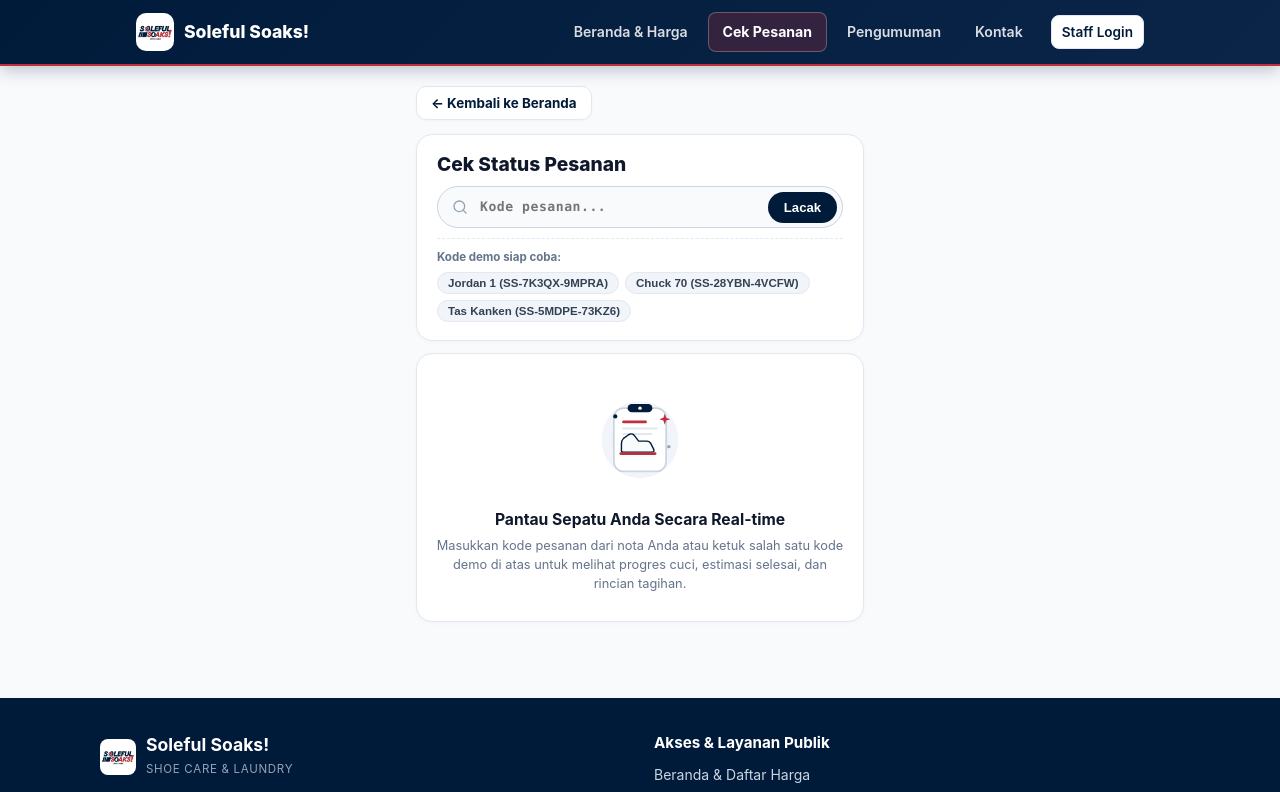
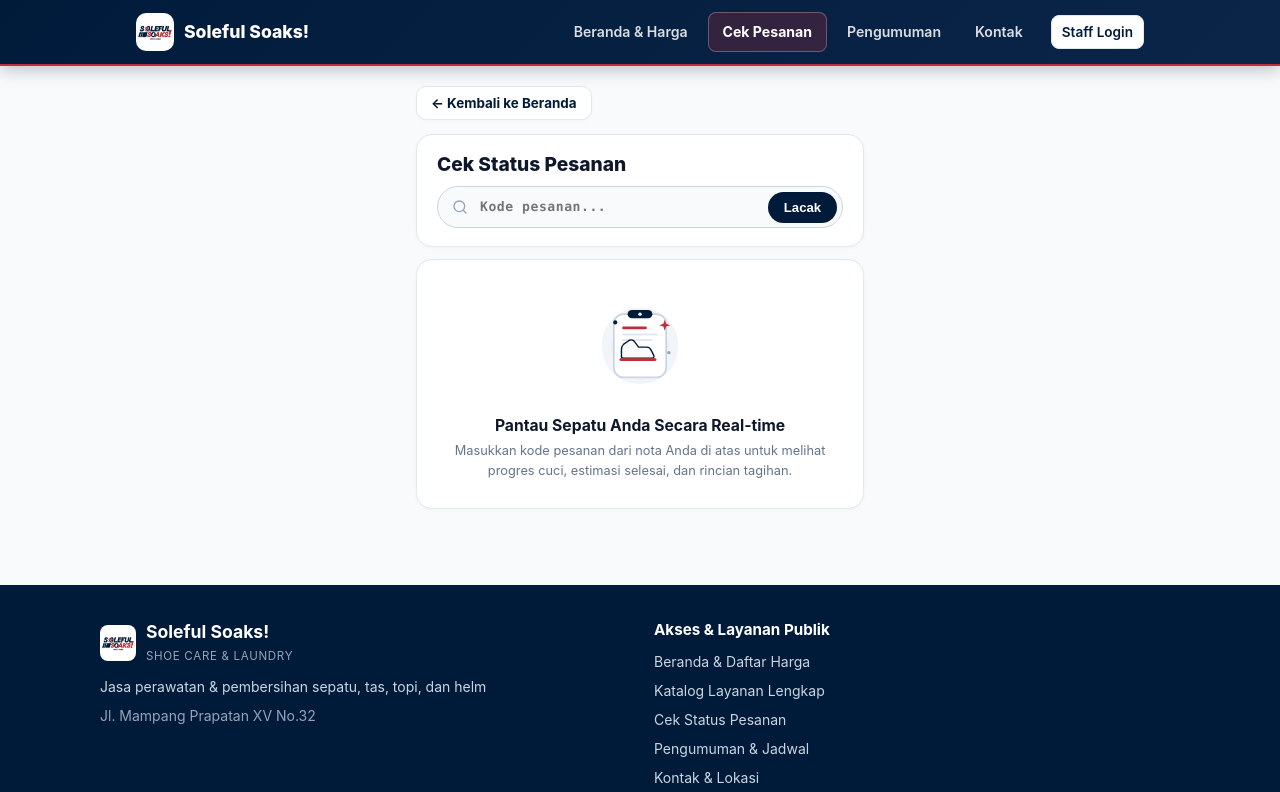
Before and after one commit to bendaharakerenbgtt/solcare, a React (Vite) app: page /cek-pesanan in a window 1280 px wide. Shown: the top 792 px of the page. Built offline with nearby package versions, Linux system fonts and the light colour scheme.

Commit message:
clean(track): remove demo chips from track order page

```diff
--- a/src/ui/public/TrackOrderPage.tsx
+++ b/src/ui/public/TrackOrderPage.tsx
@@ -199,12 +199,6 @@ export const TrackOrderPage: React.FC = () => {
     void doTrack(cleaned, phoneSuffix);
   };
 
-  const triggerDemoTrack = (demoCode: string) => {
-    setCode(demoCode);
-    setSearchParams({ code: demoCode });
-    void doTrack(demoCode, '');
-  };
-
   const isLunas = order?.paymentStatus === 'lunas';
   const currentRank = order ? STAGE_ORDER[order.status] : 1;
   const isOverdue =
@@ -338,41 +332,6 @@ export const TrackOrderPage: React.FC = () => {
             />
           )}
         </form>
-
-        {/* Demo Chips */}
-        <div style={{ marginTop: '10px', paddingTop: '10px', borderTop: '1px dashed #e2e8f0' }}>
-          <div style={{ fontSize: '0.72rem', fontWeight: 700, color: '#64748b', marginBottom: '6px' }}>
-            Kode demo siap coba:
-          </div>
-          <div style={{ display: 'flex', flexWrap: 'wrap', gap: '6px' }}>
-            {[
-              { code: 'SS-7K3QX-9MPRA', label: 'Jordan 1' },
-              { code: 'SS-28YBN-4VCFW', label: 'Chuck 70' },
-              { code: 'SS-5MDPE-73KZ6', label: 'Tas Kanken' },
-            ].map((demo) => {
-              const active = cleanTrackingInput(code).toUpperCase() === demo.code;
-              return (
-                <button
-                  key={demo.code}
-                  type="button"
-                  onClick={() => triggerDemoTrack(demo.code)}
-                  style={{
-                    background: active ? '#fee2e2' : '#f1f5f9',
-                    color: active ? '#bf2f3b' : '#334155',
-                    border: active ? '1px solid #fecaca' : '1px solid #e2e8f0',
-                    borderRadius: '999px',
-                    padding: '4px 10px',
-                    fontSize: '0.72rem',
-                    fontWeight: 700,
-                    cursor: 'pointer',
-                  }}
-                >
-                  {demo.label} ({demo.code})
-                </button>
-              );
-            })}
-          </div>
-        </div>
       </div>
 
       {/* ======================================================== */}
@@ -394,7 +353,7 @@ export const TrackOrderPage: React.FC = () => {
             Pantau Sepatu Anda Secara Real-time
           </strong>
           <p style={{ margin: 0, fontSize: '0.8rem', color: '#64748b', lineHeight: 1.5 }}>
-            Masukkan kode pesanan dari nota Anda atau ketuk salah satu kode demo di atas untuk melihat progres cuci, estimasi selesai, dan rincian tagihan.
+            Masukkan kode pesanan dari nota Anda di atas untuk melihat progres cuci, estimasi selesai, dan rincian tagihan.
           </p>
         </div>
       )}
```
